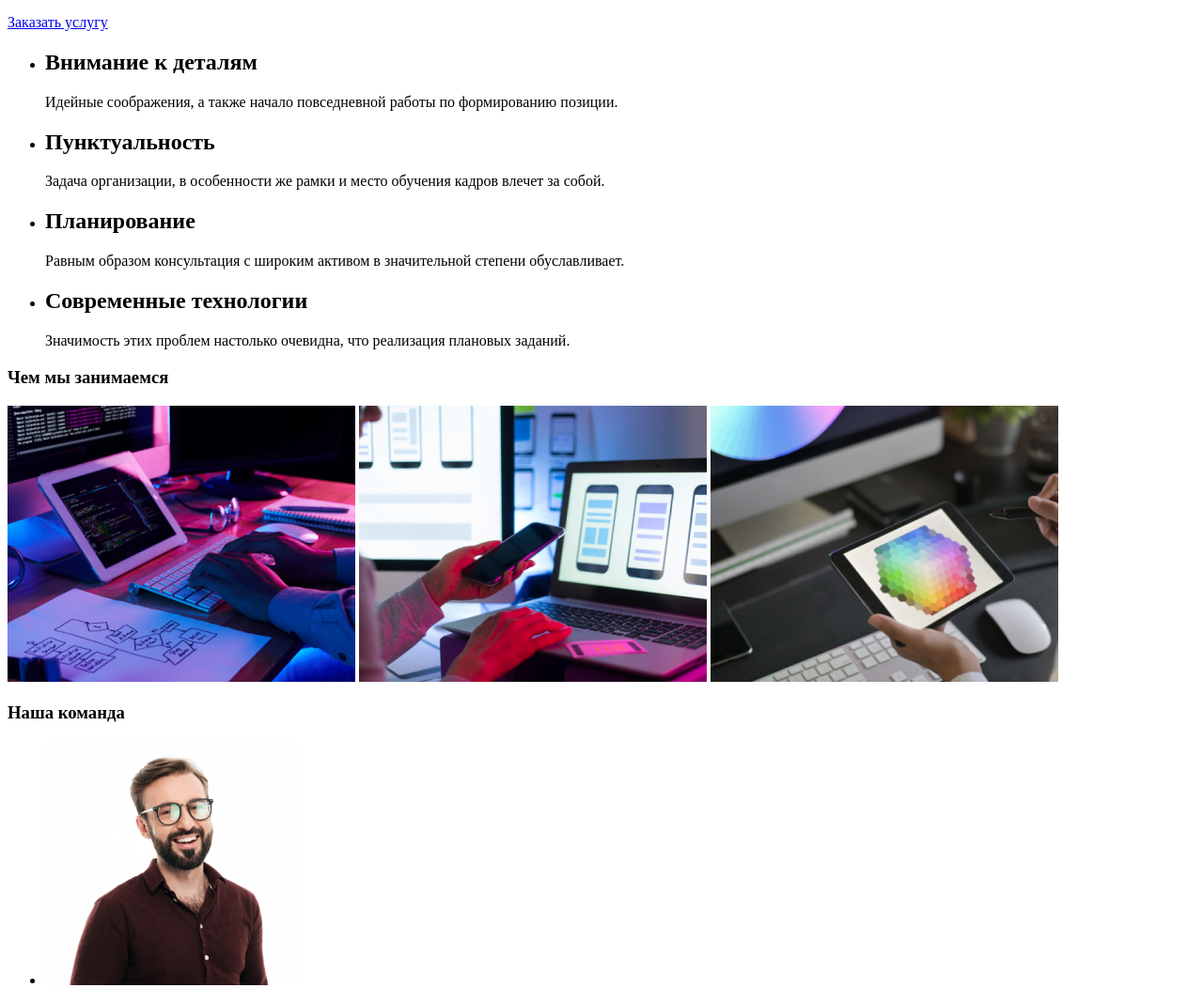
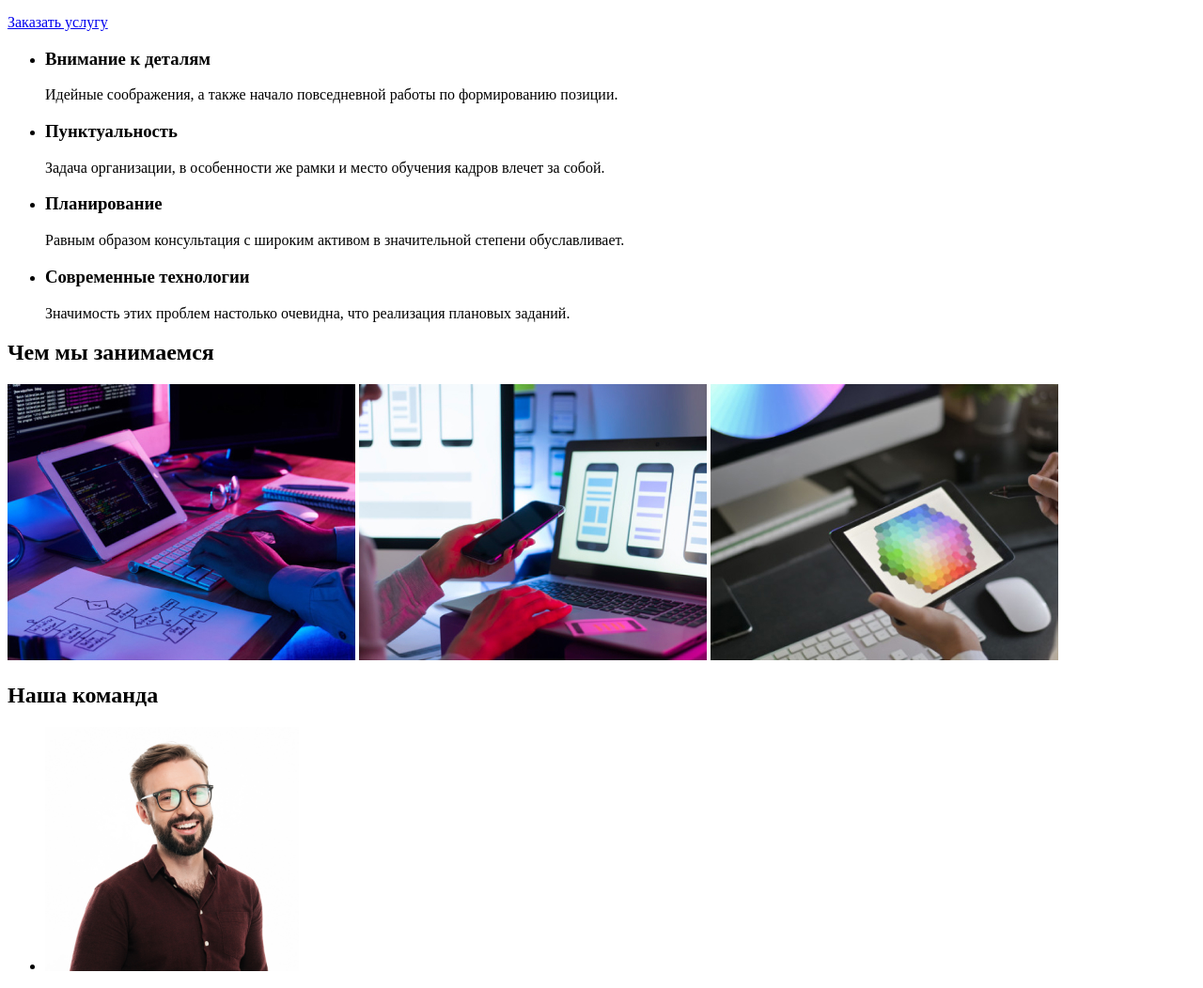
Before and after one commit to Falsher/goit-markup-hw-01, a plain HTML site: page index.html in a window 1280 px wide. Shown: the part 200-1252 px from the top of the page at 94% size. Drawn offline with Linux system fonts and the light colour scheme.

Commit message:
git added h1-h2

```diff
--- a/index.html
+++ b/index.html
@@ -34,29 +34,29 @@
         </section>
 
         <section>
-            <!--<h3>Особенности</h3>-->
+            <!--<h2>Особенности</h33>-->
             <ul>
                 <li>
-                    <h2>Внимание к деталям</h2>
+                    <h3>Внимание к деталям</h3>
                     <p>Идейные соображения, а также начало повседневной работы по формированию позиции.</p>
                 </li>
                 <li>
-                    <h2>Пунктуальность</h2>
+                    <h3>Пунктуальность</h3>
                     <p>Задача организации, в особенности же рамки и место обучения кадров влечет за собой.</p>
                 </li>
                 <li>
-                    <h2>Планирование</h2>
+                    <h3>Планирование</h3>
                     <p>Равным образом консультация с широким активом в значительной степени обуславливает.</p>
                 </li>
                 <li>
-                    <h2>Современные технологии</h2>
+                    <h3>Современные технологии</h3>
                     <p>Значимость этих проблем настолько очевидна, что реализация плановых заданий.</p>
                 </li>
             </ul>
         </section>
 
         <section>
-            <h3>Чем мы занимаемся</h3>
+            <h2>Чем мы занимаемся</h2>
             <div>
                 <img src="./image/img1.jpg" alt="верстка с планшета" width="370" height="294">
                 <img src="./image/img2.jpg" alt="проверка на телефоне" width="370" height="294">
@@ -65,26 +65,26 @@
         </section>
 
         <section>
-            <h3>Наша команда</h3>
+            <h2>Наша команда</h2>
             <ul>
                 <li>
                     <img src="./image/team1.jpg" alt="дизайнер Игорь Демьяненко" width="270" height="260">
-                    <h2>Игорь Демьяненко</h2>
+                    <h3>Игорь Демьяненко</h3>
                     <p>Product Designer</p>
                 </li>
                 <li>
                     <img src="./image/team2.jpg" alt="разработчик Ольга Репина" width="270" height="260">
-                    <h2>Ольга Репина</h2>
+                    <h3>Ольга Репина</h3>
                     <p>Frontend Developer</p>
                 </li>
                 <li>
                     <img src="./image/team3.jpg" alt="менеджер Николай Тарасов" width="270" height="260">
-                    <h2>Николай Тарасов</h2>
+                    <h3>Николай Тарасов</h3>
                     <p>Marketing</p>
                 </li>
                 <li>
                     <img src="./image/team4.jpg" alt="дизайнер Михаил Ермаков" width="270" height="260">
-                    <h2>Михаил Ермаков</h2>
+                    <h3>Михаил Ермаков</h3>
                     <p>UI Designer</p>
                 </li>
             </ul>
```
